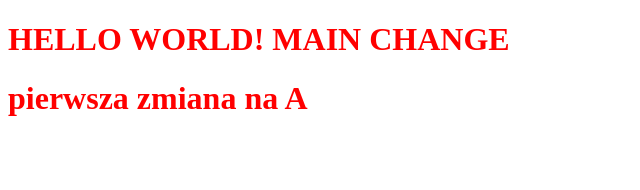
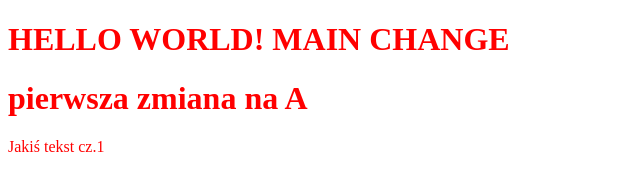
Before and after one commit to DaanJaab/testing-repository, a plain HTML site: page index.html in a window 1280 px wide. Shown: the whole page, without its empty margins (0-640 px from the left). Drawn offline with Linux system fonts and the light colour scheme.

Commit message:
Added p tag under h1

```diff
--- a/index.html
+++ b/index.html
@@ -11,6 +11,7 @@
 <div class="container" style="color: red">
 	<h1>HELLO WORLD! MAIN CHANGE</h1>
 	<h1>pierwsza zmiana na A</h1>
+	<p>Jakiś tekst cz.1</p>
 </div>
 </body>
 </html>
```
